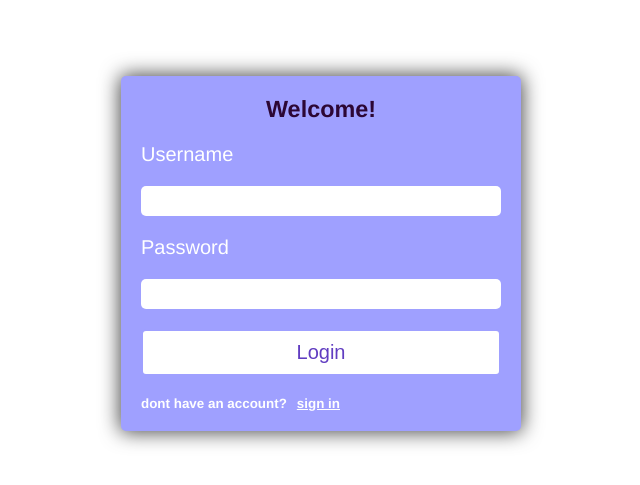
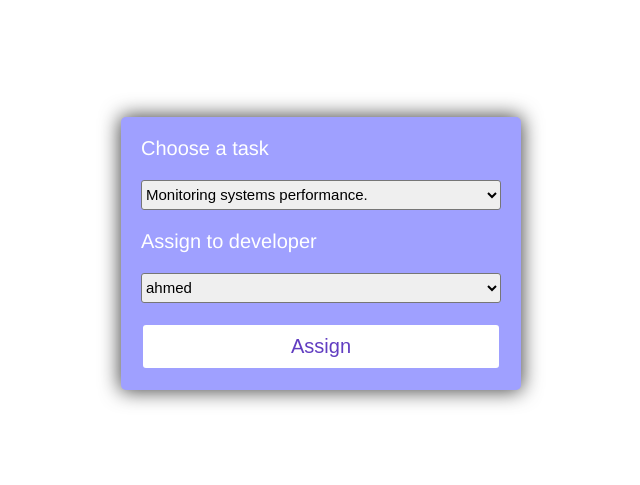
Before and after one commit to aminezouari52/proxym-task-management, a React app: page / in a window 1280 px wide. Shown: the part 155-640 px from the top of the page, without its empty margins (319-959 px from the left). Built offline with nearby package versions, Linux system fonts and the light colour scheme.

Commit message:
Admin UI

```diff
--- a/src/App.js
+++ b/src/App.js
@@ -1,12 +1,29 @@
-import React from 'react'
+import React, { useState } from 'react'
 
 import Login from './components/Login/Login'
 import classes from './App.module.css'
+import Home from './components/Home/Home'
 
 function App() {
+  const [isAdmin, setIsAdmin] = useState(false)
+
+  const authentification = {
+    username: 'admin',
+    password: 'admin',
+  }
+
+  const logState = (uName, pWord) => {
+    if (
+      uName === authentification['username'] &&
+      pWord === authentification['password']
+    )
+      setIsAdmin(true)
+  }
+
   return (
     <div className={classes.app}>
-      <Login />
+      {/* {!isAdmin && <Login onLog={logState} />} */}
+      {!isAdmin && <Home />}
     </div>
   )
 }
--- /dev/null
+++ b/src/components/Card/Card.js
@@ -0,0 +1,13 @@
+import React from 'react'
+
+import classes from './Card.module.css'
+
+const Card = (props) => {
+  return (
+    <div className={`${classes.container} ${props.className}`}>
+      {props.children}
+    </div>
+  )
+}
+
+export default Card
--- /dev/null
+++ b/src/components/Card/Card.module.css
@@ -0,0 +1,37 @@
+.container form {
+    display: flex;
+    justify-content: center;
+    flex-direction: column;
+    width: 90vw;
+    background-color: #9fa0ff;
+    color: #fff;
+    font-size: 20px;
+    border-radius: 5px;
+    padding: 10px;
+    max-width: 400px;
+    box-shadow: 0px 0px 20px 1px rgba(0,0,0,0.75);
+}
+
+.container * {
+    margin: 10px;
+}
+
+
+
+
+.container button {
+    background-color: #fff;
+    border: 2px solid #9fa0ff;
+    color: #613dc1;
+    font-size: 20px;
+    border-radius: 5px;
+    transition: all 0.3s ease;
+    cursor: pointer;
+    padding: 10px;
+}
+
+.container button:hover {
+    background-color: #613dc1;
+    color: #fff;
+    transition: all 0.3s ease;
+}
--- a/src/components/Home/Home.js
+++ b/src/components/Home/Home.js
@@ -0,0 +1,48 @@
+import React from 'react'
+
+import classes from './Home.module.css'
+import Card from '../Card/Card'
+
+const Home = (props) => {
+  const tasks = [
+    'Monitoring systems performance.',
+    'Maintain or exceed compliance with industry standards.',
+    'Developing and executing project plans.',
+    'Creating technical specifications.',
+  ]
+
+  const devs = ['ahmed', 'amine', 'ons', 'abir']
+
+  const assignHandler = (event) => {
+    event.preventDefault()
+    console.log('submitted')
+  }
+
+  return (
+    <Card className={classes.home}>
+      <form onSubmit={assignHandler}>
+        <label htmlFor="tasks">Choose a task</label>
+
+        <select name="tasks" id="tasks">
+          <option value="task0">{tasks[0]}</option>
+          <option value="task1">{tasks[1]}</option>
+          <option value="task2">{tasks[2]}</option>
+          <option value="task3">{tasks[3]}</option>
+        </select>
+
+        <label htmlFor="devs">Assign to developer</label>
+
+        <select name="devs" id="devs">
+          <option value="dev0">{devs[0]}</option>
+          <option value="dev1">{devs[1]}</option>
+          <option value="dev2">{devs[2]}</option>
+          <option value="dev3">{devs[3]}</option>
+        </select>
+
+        <button type="submit">Assign</button>
+      </form>
+    </Card>
+  )
+}
+
+export default Home
--- a/src/components/Home/Home.module.css
+++ b/src/components/Home/Home.module.css
@@ -0,0 +1,9 @@
+.home select {
+    height: 30px;
+    border-radius: 3px;
+    font-size: 15px;
+}
+
+.home select:focus, select:active {
+    outline: none;
+}
--- a/src/components/Login/Login.js
+++ b/src/components/Login/Login.js
@@ -1,20 +1,47 @@
-import React from 'react'
+import React, { useState } from 'react'
 
 import classes from './Login.module.css'
+import Card from '../Card/Card'
 
-const Login = () => {
+const Login = (props) => {
+  const [username, setUsername] = useState('')
+  const [password, setPassword] = useState('')
+
+  const usernameChangeHandler = (event) => {
+    setUsername(event.target.value)
+  }
+
+  const passwordChangeHandler = (event) => {
+    setPassword(event.target.value)
+  }
+
+  const loginHandler = (event) => {
+    event.preventDefault()
+    props.onLog(username, password)
+  }
+
   return (
-    <form className={classes.container}>
+    <Card className={classes.login}>
+      <form onSubmit={loginHandler}>
         <h3>Welcome!</h3>
         <label htmlFor="login">Username</label>
-      <input type="textarea" id="login"></input>
+        <input
+          type="textarea"
+          id="login"
+          onChange={usernameChangeHandler}
+        ></input>
         <label htmlFor="password">Password</label>
-      <input type="password" id="password"></input>
+        <input
+          type="password"
+          id="password"
+          onChange={passwordChangeHandler}
+        ></input>
         <button type="submit">Login</button>
         <h6>
           dont have an account?<span>sign in</span>
         </h6>
       </form>
+    </Card>
   )
 }
 
--- a/src/components/Login/Login.module.css
+++ b/src/components/Login/Login.module.css
@@ -1,55 +1,20 @@
-.container {
-    display: flex;
-    justify-content: center;
-    flex-direction: column;
-    width: 90vw;
-    background-color: #9fa0ff;
-    color: #fff;
-    font-size: 20px;
-    border-radius: 5px;
-    padding: 10px;
-    max-width: 400px;
-    box-shadow: 0px 0px 20px 1px rgba(0,0,0,0.75);
-}
-
-.container * {
-    margin: 10px;
-}
-
-.container h3{
+.login h3{
     color: #2c0735;
     text-align: center;
 }
 
-.container input {
+.login input {
     font-size: 20px;
     height: 30px;
     border: none;
     border-radius: 5px;
 }
 
-.container input:focus, input:active {
+.login input:focus, input:active {
     outline: none;
 }
 
-.container button {
-    background-color: #fff;
-    border: 2px solid #9fa0ff;
-    color: #613dc1;
-    font-size: 20px;
-    border-radius: 5px;
-    transition: all 0.3s ease;
-    cursor: pointer;
-    padding: 10px;
-}
-
-.container button:hover {
-    background-color: #613dc1;
-    color: #fff;
-    transition: all 0.3s ease;
-}
-
-.container span {
+.login span {
     cursor: pointer;
     text-decoration: underline;
 }
```
Also changed, not shown: 1 other file (tests, documents, lock files or other folders). Lines whose indentation alone changed are shown as unchanged.
